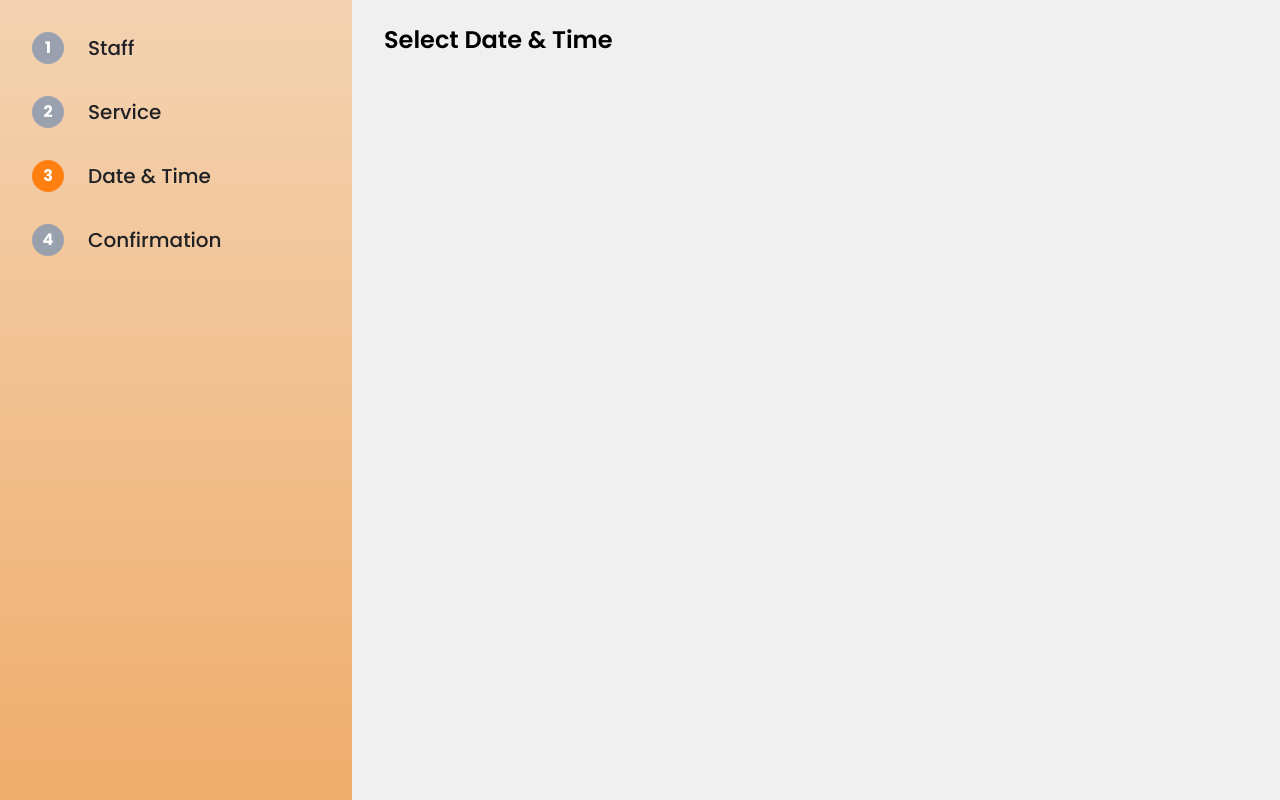
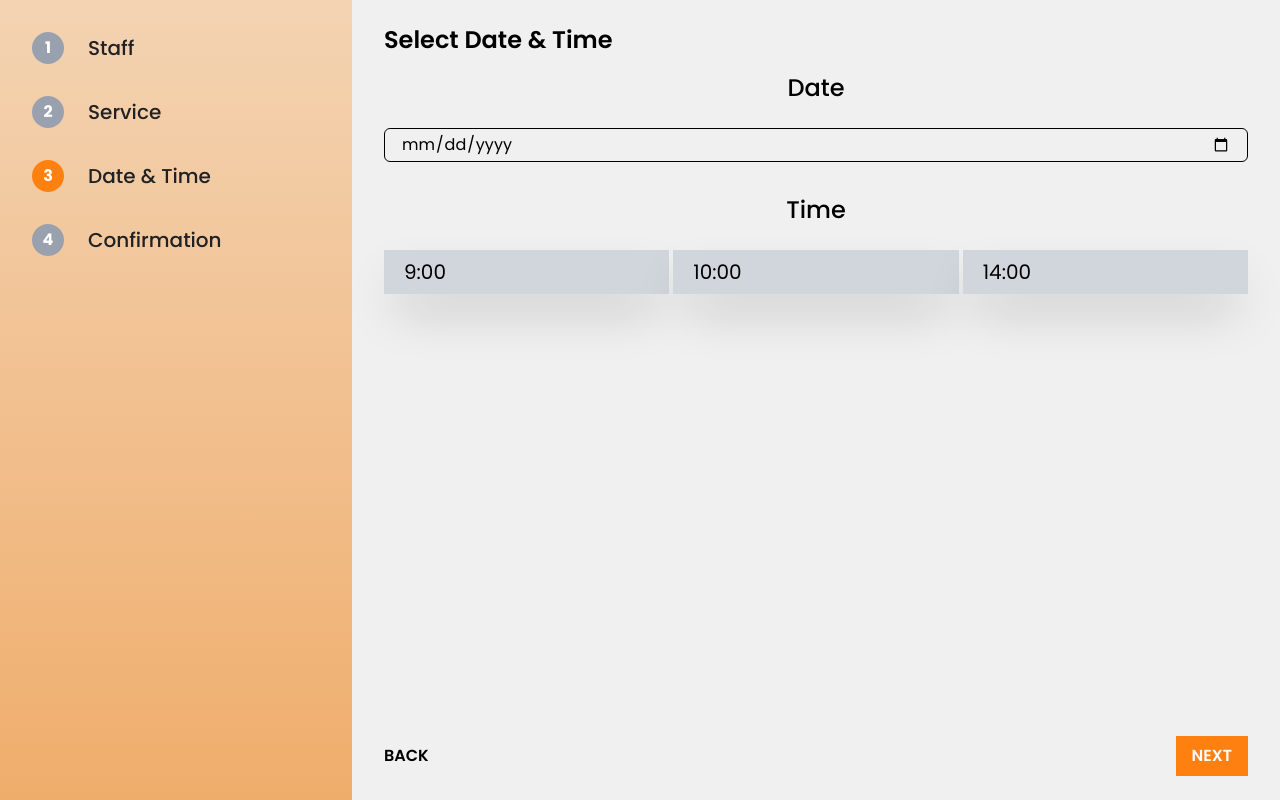
Before and after one commit to BaharAlekberova05/Dentist-Booking-Site, a React (Vite) app: page /date in a window 1280 px wide. Built offline with nearby package versions, Linux system fonts and the light colour scheme.

Commit message:
added date content

```diff
--- a/src/assets/style/index.css
+++ b/src/assets/style/index.css
@@ -21,3 +21,11 @@
     /* background-color: #f8f8fd; */
   }
 }
+
+.react-datepicker-wrapper {
+  display: block !important;
+
+  & input {
+    display: block !important;
+  }
+}
--- a/src/components/DateContent.jsx
+++ b/src/components/DateContent.jsx
@@ -1,12 +1,79 @@
-import React from "react";
+import React, { useContext, useEffect, useState } from "react";
+import { Link, useNavigate } from "react-router-dom";
+import { MyContext } from "../contexts/MyContext";
 
 const DateContent = () => {
+  const navigate = useNavigate();
+  const [selectedDate, setSelectedDate] = useState(null);
+  const [selectedTime, setSelectedTime] = useState(null);
+  const { times, userData, setUserData, setIsDateOk } = useContext(MyContext);
+
+  console.log(userData);
+
+  useEffect(() => {
+    setUserData((prevData) => ({
+      ...prevData,
+      service_date: selectedDate,
+      service_time: selectedTime,
+    }));
+  }, [selectedDate, selectedTime]);
+
+  const checkDateRequirements = () => {
+    if ((selectedDate !== null) & (selectedTime !== null)) {
+      navigate("/confirmation");
+      setIsDateOk(true);
+    } else {
+      alert("Please select a date/time!");
+    }
+  };
+
   return (
     <div className="flex-3 flex flex-col justify-between py-6 px-8 bg-(--main-bg)">
       <div>
         <h3 className="text-xl md:text-2xl font-semibold mb-4">
           Select Date & Time
         </h3>
+
+        <div className="flex flex-col space-y-8">
+          <div className="flex-1/2">
+            <p className="text-center text-2xl font-medium mb-6">Date</p>
+
+            <input
+              type="date"
+              className="border rounded-md w-full px-4 py-1"
+              onChange={(e) => setSelectedDate(e.target.value)}
+            />
+          </div>
+
+          <div className="flex-1/2">
+            <p className="text-center text-2xl font-medium mb-6">Time</p>
+
+            <div className="grid grid-cols-1 md:grid-cols-3 gap-1">
+              {times.map((time, i) => (
+                <div
+                  key={i}
+                  className="shadow-2xl text-xl px-5 py-2 bg-gray-300 cursor-pointer hover:bg-(--custom-color) hover:text-white transition-all duration-300"
+                  onClick={() => setSelectedTime(time)}
+                >
+                  {time}
+                </div>
+              ))}
+            </div>
+          </div>
+        </div>
+      </div>
+
+      <div className="flex items-center justify-between">
+        <button className="uppercase font-semibold cursor-pointer mt-5">
+          <Link to="/service">Back</Link>
+        </button>
+
+        <button
+          onClick={checkDateRequirements}
+          className="bg-(--custom-color) text-white px-4 py-2 uppercase font-semibold cursor-pointer mt-5"
+        >
+          Next
+        </button>
       </div>
     </div>
   );
--- a/src/components/ServiceContent.jsx
+++ b/src/components/ServiceContent.jsx
@@ -5,7 +5,8 @@ import { MyContext } from "../contexts/MyContext";
 const ServiceContent = () => {
   const navigate = useNavigate();
   const [selectedService, setSelectedService] = useState(null);
-  const { userData, setUserData, services, setIsServiceOk } = useContext(MyContext);
+  const { userData, setUserData, services, setIsServiceOk } =
+    useContext(MyContext);
   console.log(userData);
 
   const handleServiceSelection = (index, service_name, service_price) => {
--- a/src/contexts/MyContext.jsx
+++ b/src/contexts/MyContext.jsx
@@ -51,6 +51,8 @@ export const ContextProvider = ({ children }) => {
     },
   ];
 
+  const times = ["9:00", "10:00", "14:00"];
+
   const [isStaffOk, setIsStaffOk] = useState(false);
   const [isServiceOk, setIsServiceOk] = useState(false);
   const [isDateOk, setIsDateOk] = useState(false);
@@ -71,6 +73,7 @@ export const ContextProvider = ({ children }) => {
         setIsDateOk,
         isConfirmationOk,
         setIsConfirmationOk,
+        times,
       }}
     >
       {children}
```
